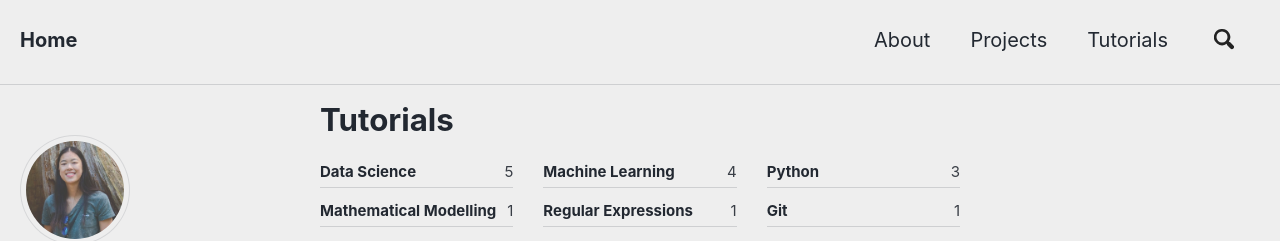
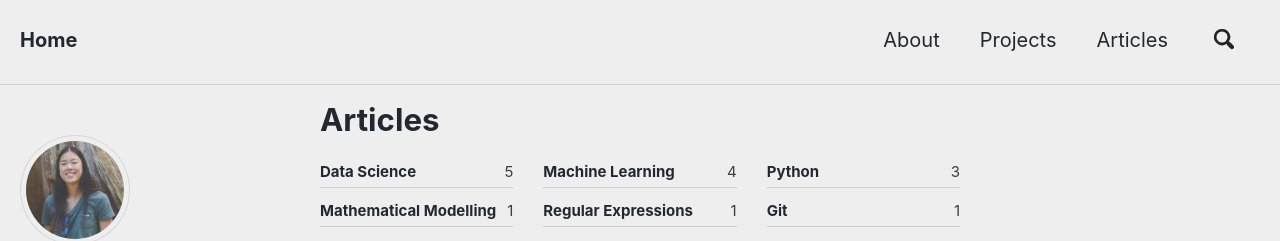
Before and after one commit to candaceng/candaceng, a Jekyll site: the page built from _pages/tutorials.md, in a window 1280 px wide and 900 px high. Shown: the top 241 px of the window. Built offline with Jekyll 4.4.1, drawn with Linux system fonts in a browser that asks for light colours; cached includes are drawn as plain includes.

Commit message:
name change

```diff
--- a/_data/navigation.yml
+++ b/_data/navigation.yml
@@ -4,5 +4,5 @@ main:
     url: /about/
   - title: "Projects"
     url: /portfolio/
-  - title: "Tutorials"
-    url: /tutorials/
+  - title: "Articles"
+    url: /articles/
--- a/_pages/tutorials.md
+++ b/_pages/tutorials.md
@@ -1,6 +1,6 @@
 ---
 layout: tags
-permalink: /tutorials/
-title: "Tutorials"
+permalink: /articles/
+title: "Articles"
 author_profile: true
 ---
```
